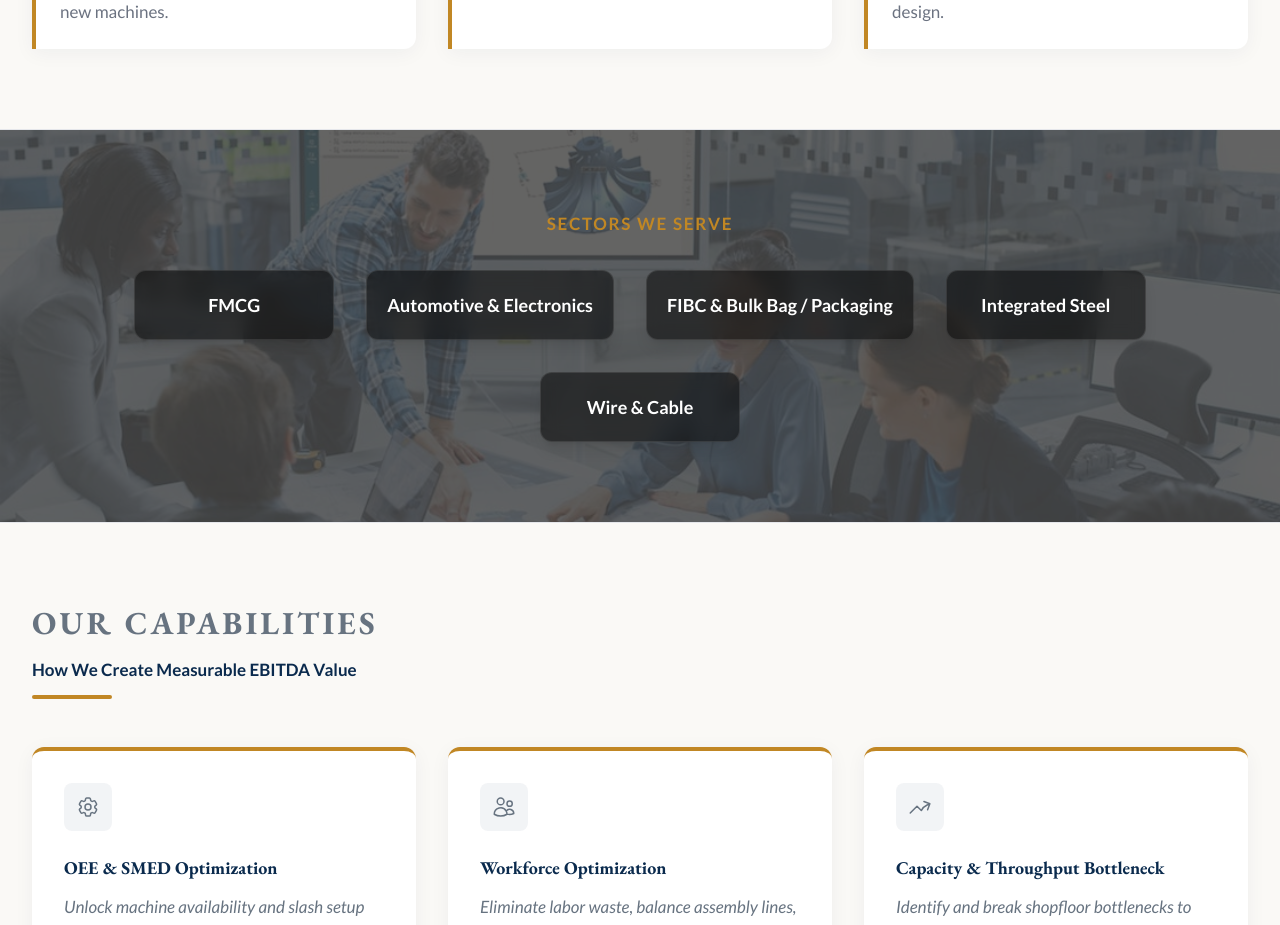
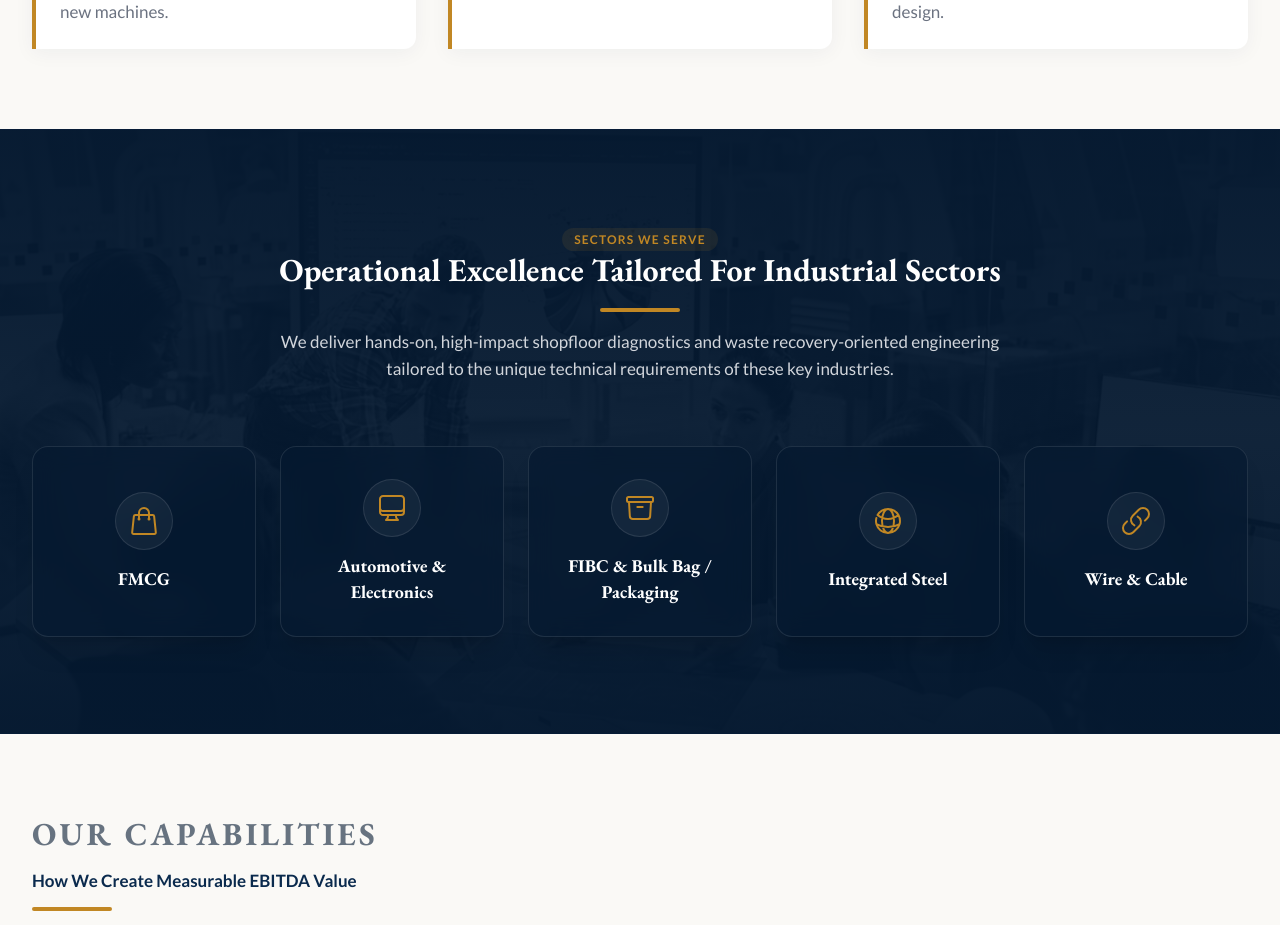
Before and after one commit to divyanshugautamlive/pl-consultants, a Next.js app: page / in a window 1280 px wide. Shown: the part 1280-2205 px from the top of the page. Built offline with nearby package versions, Linux system fonts and the light colour scheme.

Commit message:
Style update: Beautify 'Sectors We Serve' section with glassmorphic cards and custom SVG icons

```diff
--- a/src/app/page.js
+++ b/src/app/page.js
@@ -170,24 +170,88 @@ export default function Home() {
       </section>
 
       {/* SECTORS WE SERVE */}
-      <section className="relative img-style py-20 overflow-hidden text-center flex items-center justify-center border-y border-gray-200">
-        {/* Background Image Layer with Opacity 0.4 */}
+      <section className="relative py-24 overflow-hidden border-y border-navy-light/10 bg-navy-dark text-white">
+        {/* Background Image Layer with opacity filter */}
         <div
-          className="absolute inset-0 bg-cover bg-center z-0 opacity-40"
+          className="absolute inset-0 bg-cover bg-center z-0 opacity-25 filter grayscale contrast-125"
           style={{ backgroundImage: `url('/images/new-imag.jpg')` }}
         />
-        {/* Black color opacity overlay layer */}
-        <div className="absolute inset-0 bg-black/60 z-10" />
+        {/* Color overlay */}
+        <div className="absolute inset-0 bg-gradient-to-b from-navy-dark/95 via-navy-dark/80 to-navy-dark/95 z-10" />
 
         {/* Content Container */}
-        <div className="max-w-7xl mx-auto px-4 sm:px-6 lg:px-8 relative z-20 w-full flex flex-col items-center justify-center">
-          <p className="text-xs font-bold text-gold uppercase tracking-widest mb-8 text-center w-full">Sectors We Serve</p>
-          <div className="flex flex-col md:flex-row flex-wrap justify-center items-center gap-6 md:gap-8 w-full">
-            {sectors.map((sector, i) => (
-              <div key={i} className="flex flex-col items-center justify-center p-5 bg-black/50 border border-white/10 rounded-xl backdrop-blur-sm min-w-[200px] text-center shadow-lg transform hover:-translate-y-1 transition-all duration-300">
-                <span className="text-white font-serif font-bold text-base sm:text-lg text-center">
-                  {sector}
-                </span>
+        <div className="max-w-7xl mx-auto px-4 sm:px-6 lg:px-8 relative z-20 w-full">
+          <div className="text-center max-w-3xl mx-auto mb-16 space-y-4">
+            <span className="text-xs font-bold text-gold uppercase tracking-widest bg-gold/10 px-3 py-1 rounded-full">
+              Sectors We Serve
+            </span>
+            <h2 className="text-3xl sm:text-4xl lg:text-5xl font-serif font-bold text-white leading-tight">
+              Operational Excellence Tailored For Industrial Sectors
+            </h2>
+            <div className="h-1 w-20 bg-gold mx-auto rounded"></div>
+            <p className="text-gray-300 text-base sm:text-lg leading-relaxed">
+              We deliver hands-on, high-impact shopfloor diagnostics and waste recovery-oriented engineering tailored to the unique technical requirements of these key industries.
+            </p>
+          </div>
+
+          <div className="grid grid-cols-1 sm:grid-cols-2 lg:grid-cols-5 gap-6">
+            {[
+              {
+                name: "FMCG",
+                icon: (
+                  <svg className="w-8 h-8 text-gold group-hover:scale-110 transition-transform duration-300" fill="none" viewBox="0 0 24 24" stroke="currentColor" strokeWidth={1.5}>
+                    <path strokeLinecap="round" strokeLinejoin="round" d="M15.75 10.5V6a3.75 3.75 0 10-7.5 0v4.5m11.356-1.993l1.263 12c.07.665-.45 1.243-1.119 1.243H4.25a1.125 1.125 0 01-1.12-1.243l1.264-12A1.125 1.125 0 015.513 7.5h12.974c.576 0 1.059.435 1.119 1.007zM8.625 10.5a.375.375 0 11-.75 0 .375.375 0 01.75 0zm7.5 0a.375.375 0 11-.75 0 .375.375 0 01.75 0z" />
+                  </svg>
+                )
+              },
+              {
+                name: "Automotive & Electronics",
+                icon: (
+                  <svg className="w-8 h-8 text-gold group-hover:scale-110 transition-transform duration-300" fill="none" viewBox="0 0 24 24" stroke="currentColor" strokeWidth={1.5}>
+                    <path strokeLinecap="round" strokeLinejoin="round" d="M9 17.25v1.007a3 3 0 01-.879 2.122L7.5 21h9l-.621-.621A3 3 0 0115 18.257V17.25m6-12V15a2.25 2.25 0 01-2.25 2.25H5.25A2.25 2.25 0 013 15V5.25m18 0A2.25 2.25 0 0018.75 3H5.25A2.25 2.25 0 003 5.25m18 0V12a2.25 2.25 0 01-2.25 2.25H5.25A2.25 2.25 0 013 12V5.25" />
+                  </svg>
+                )
+              },
+              {
+                name: "FIBC & Bulk Bag / Packaging",
+                icon: (
+                  <svg className="w-8 h-8 text-gold group-hover:scale-110 transition-transform duration-300" fill="none" viewBox="0 0 24 24" stroke="currentColor" strokeWidth={1.5}>
+                    <path strokeLinecap="round" strokeLinejoin="round" d="M20.25 7.5l-.625 10.632a2.25 2.25 0 01-2.247 2.118H6.622a2.25 2.25 0 01-2.247-2.118L3.75 7.5M10 11.25h4M3.375 7.5h17.25c.621 0 1.125-.504 1.125-1.125v-1.5c0-.621-.504-1.125-1.125-1.125H3.375c-.621 0-1.125.504-1.125 1.125v1.5c0 .621.504 1.125 1.125 1.125z" />
+                  </svg>
+                )
+              },
+              {
+                name: "Integrated Steel",
+                icon: (
+                  <svg className="w-8 h-8 text-gold group-hover:scale-110 transition-transform duration-300" fill="none" viewBox="0 0 24 24" stroke="currentColor" strokeWidth={1.5}>
+                    <path strokeLinecap="round" strokeLinejoin="round" d="M12 21a9.004 9.004 0 008.716-6.747M12 21a9.004 9.004 0 01-8.716-6.747M12 21c2.485 0 4.5-4.03 4.5-9S14.485 3 12 3m0 18c-2.485 0-4.5-4.03-4.5-9S9.515 3 12 3m0 0a8.997 8.997 0 017.843 4.582M12 3a8.997 8.997 0 00-7.843 4.582m15.686 0A11.953 11.953 0 0112 10.5c-2.998 0-5.74-1.1-7.843-2.918m15.686 0A8.959 8.959 0 0121 12c0 .778-.099 1.533-.284 2.253m0 0A17.919 17.919 0 0112 16.5c-3.162 0-6.133-.815-8.716-2.247m0 0A9.015 9.015 0 013 12c0-.778.099-1.533.284-2.253" />
+                  </svg>
+                )
+              },
+              {
+                name: "Wire & Cable",
+                icon: (
+                  <svg className="w-8 h-8 text-gold group-hover:scale-110 transition-transform duration-300" fill="none" viewBox="0 0 24 24" stroke="currentColor" strokeWidth={1.5}>
+                    <path strokeLinecap="round" strokeLinejoin="round" d="M13.19 8.688a4.5 4.5 0 011.242 7.244l-4.5 4.5a4.5 4.5 0 01-6.364-6.364l1.757-1.757m13.35-.622l1.757-1.757a4.5 4.5 0 00-6.364-6.364l-4.5 4.5a4.5 4.5 0 001.242 7.244" />
+                  </svg>
+                )
+              }
+            ].map((sector, i) => (
+              <div
+                key={i}
+                className="group relative flex flex-col items-center justify-center p-8 bg-navy-dark/65 border border-white/10 hover:border-gold/50 hover:bg-navy-dark/90 rounded-2xl backdrop-blur-md text-center shadow-xl transform hover:-translate-y-2 hover:scale-[1.03] transition-all duration-300 cursor-pointer overflow-hidden"
+              >
+                {/* Hover glow backdrop */}
+                <div className="absolute -inset-px bg-gradient-to-br from-gold/15 to-transparent opacity-0 group-hover:opacity-100 transition-opacity duration-300 rounded-2xl z-0" />
+
+                <div className="relative z-10 flex flex-col items-center">
+                  <div className="mb-4 p-3 rounded-full bg-white/5 border border-white/10 group-hover:bg-gold/10 group-hover:border-gold/25 transition-colors duration-300">
+                    {sector.icon}
+                  </div>
+                  <h3 className="text-white font-serif font-bold text-base sm:text-lg text-center leading-snug">
+                    {sector.name}
+                  </h3>
+                </div>
               </div>
             ))}
           </div>
```
